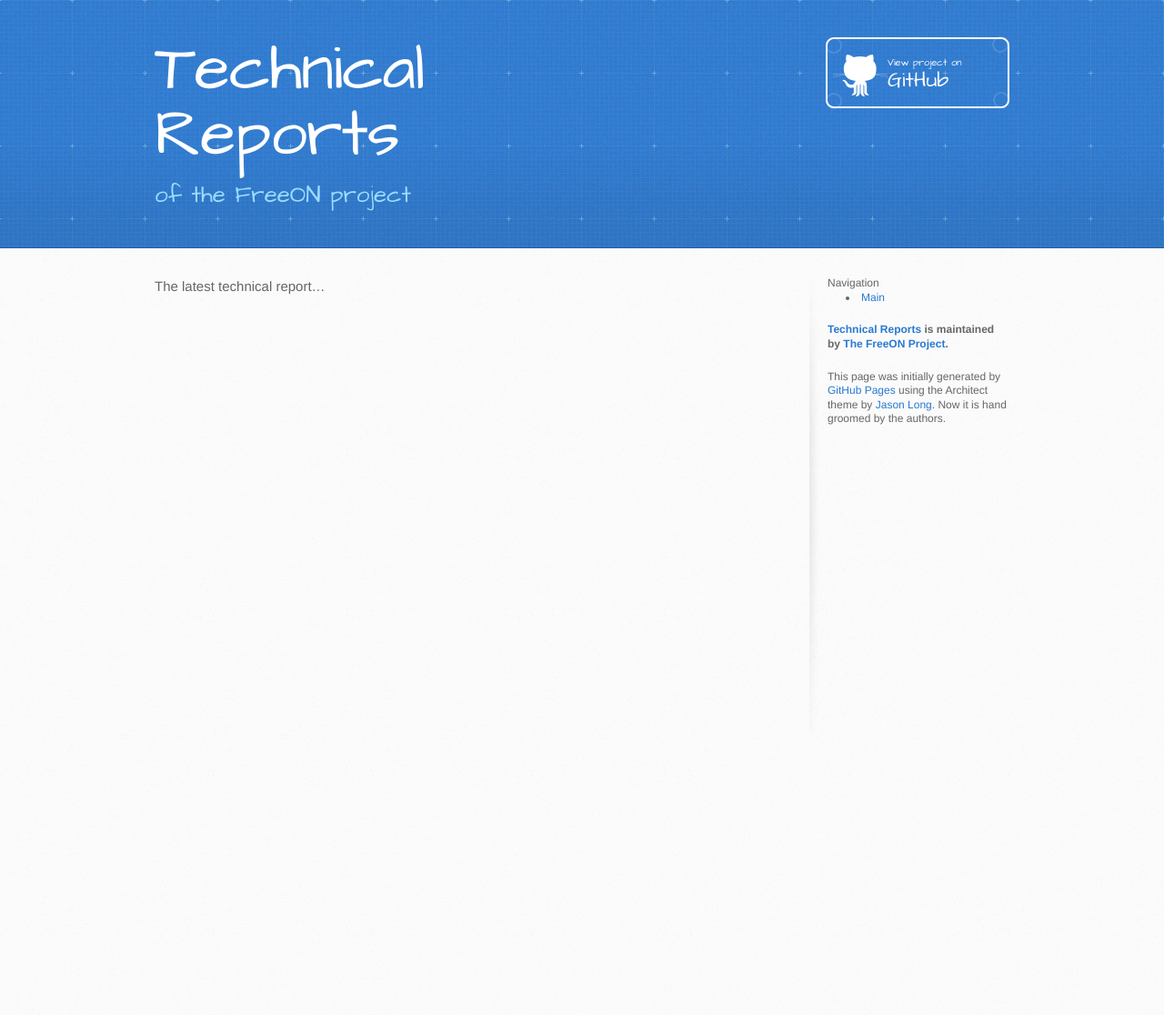
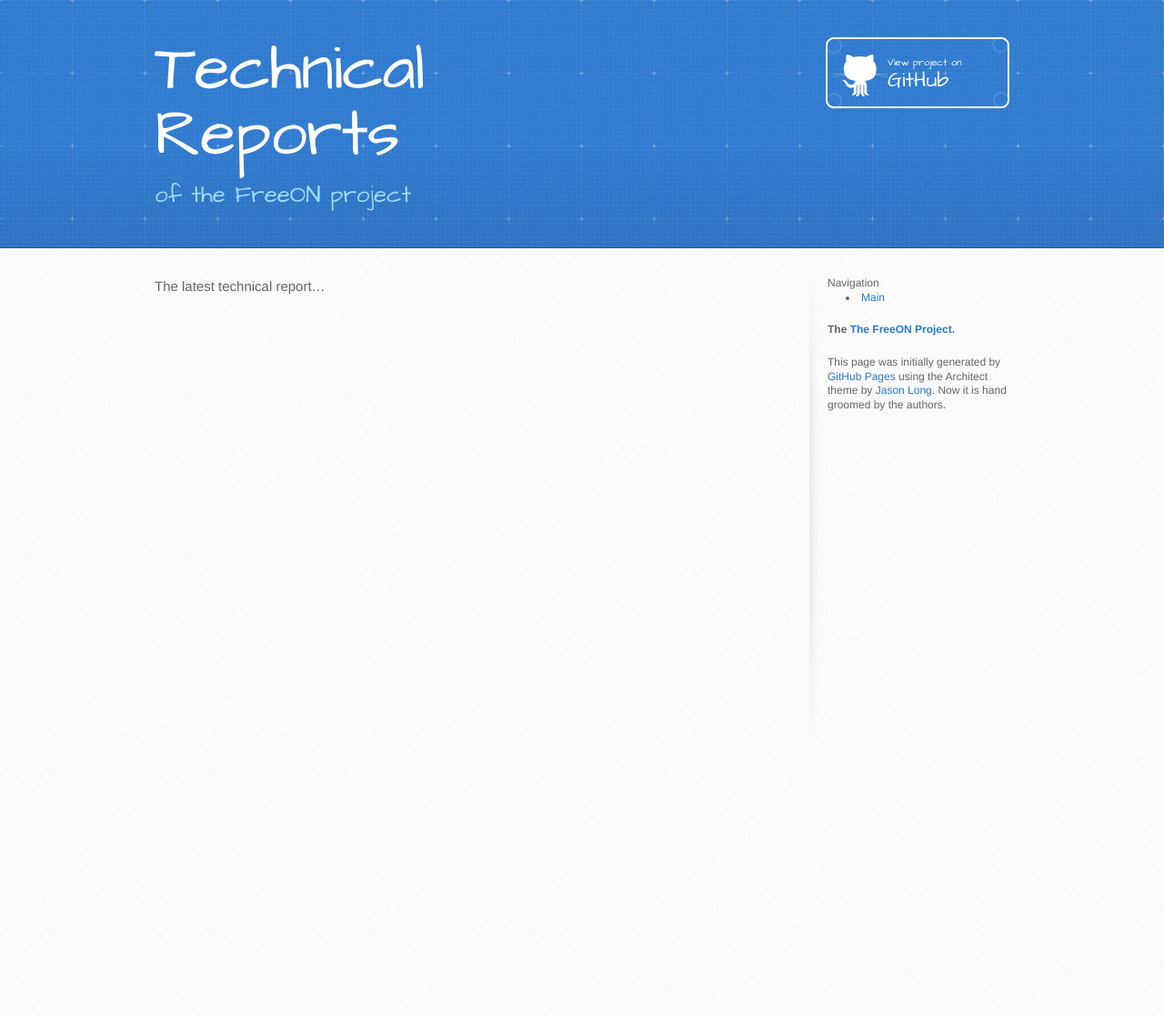
Before and after one commit to FreeON/technical-reports, a Jekyll site: the page built from index.md, in a window 1280 px wide. Shown: the whole page at 91% size. Built offline with Jekyll 4.4.1, drawn with Linux system fonts in a browser that asks for light colours.

Commit message:
update sidebar

```diff
--- a/_layouts/default.html
+++ b/_layouts/default.html
@@ -42,7 +42,7 @@
       <div class="inner">
         <h1>Technical Reports</h1>
         <h2>of the FreeON project</h2>
-        <a href="https://github.com/FreeON/techincal-reports" class="button">
+        <a href="https://github.com/FreeON/technical-reports" class="button">
           <small>View project on</small> GitHub
         </a>
       </div>
@@ -65,9 +65,7 @@
           </ul>
 
           <p class="repo-owner">
-          <a href="https://github.com/FreeON/technical-reports">Technical Reports</a>
-          is maintained by
-          <a href="/">The FreeON Project</a>.</p>
+          The <a href="/">The FreeON Project</a>.</p>
 
           <p>This page was initially generated by
           <a href="https://pages.github.com">GitHub Pages</a>
```
